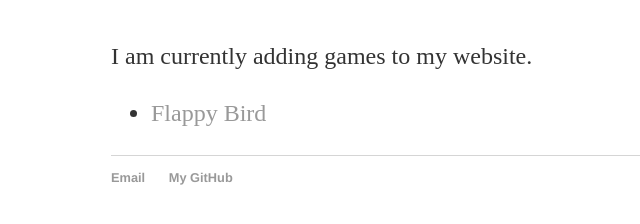
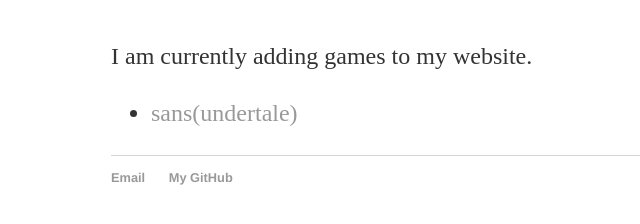
Before and after one commit to SuperBrainBro/vincentlite.github.io, a Jekyll site: the page built from games/index.html, in a window 1280 px wide. Shown: the part 162-386 px from the top of the page, without its empty margins (81-721 px from the left). Built offline with Jekyll 4.4.1, drawn with Linux system fonts in a browser that asks for light colours.

Commit message:
Update index.html

```diff
--- a/games/index.html
+++ b/games/index.html
@@ -7,5 +7,5 @@ title: Games Vincent Jenei
 			<p>I am currently adding games to my website.</p>
 		</div>
 <ul class="gameslist">
-				<li><a href="vincentlite.github.io/Flappy_Bird">Flappy Bird</a></li>
+				<li><a href="sans">sans(undertale)</a></li>
 				</ul>
```
